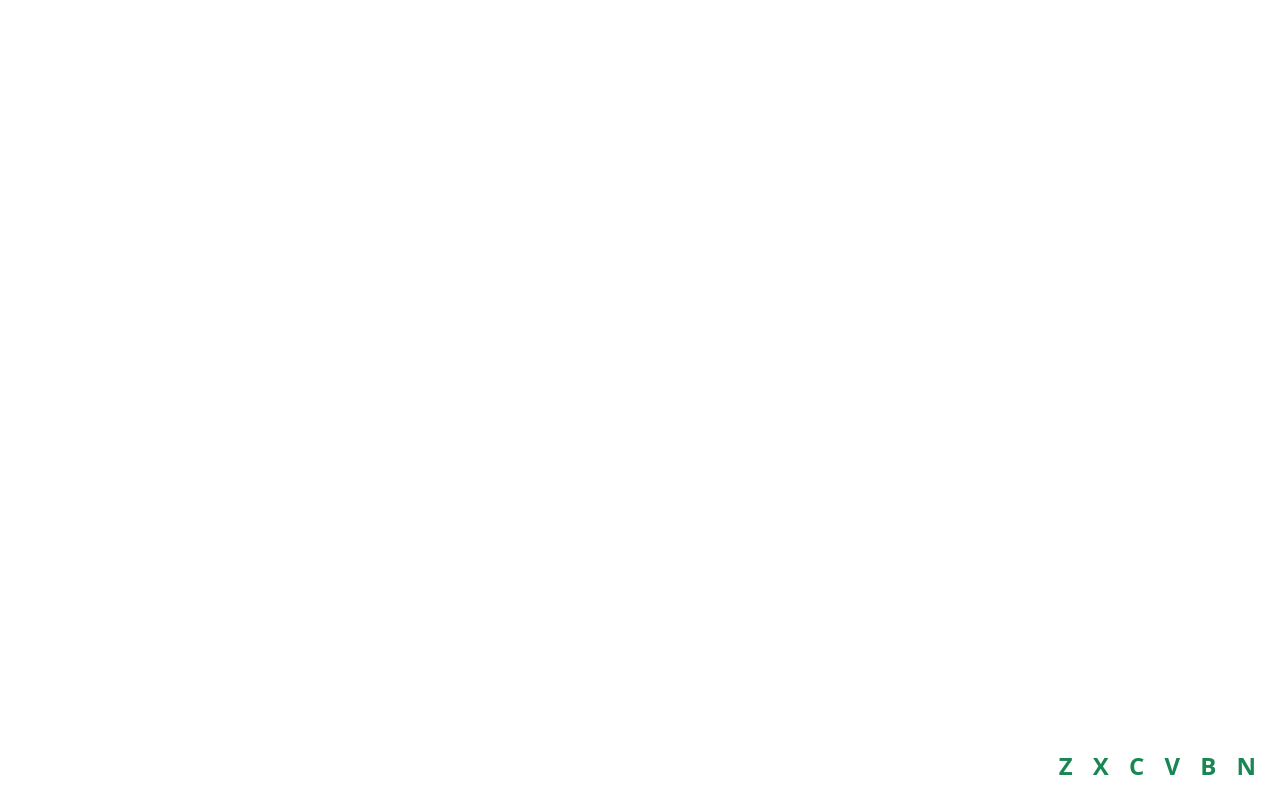
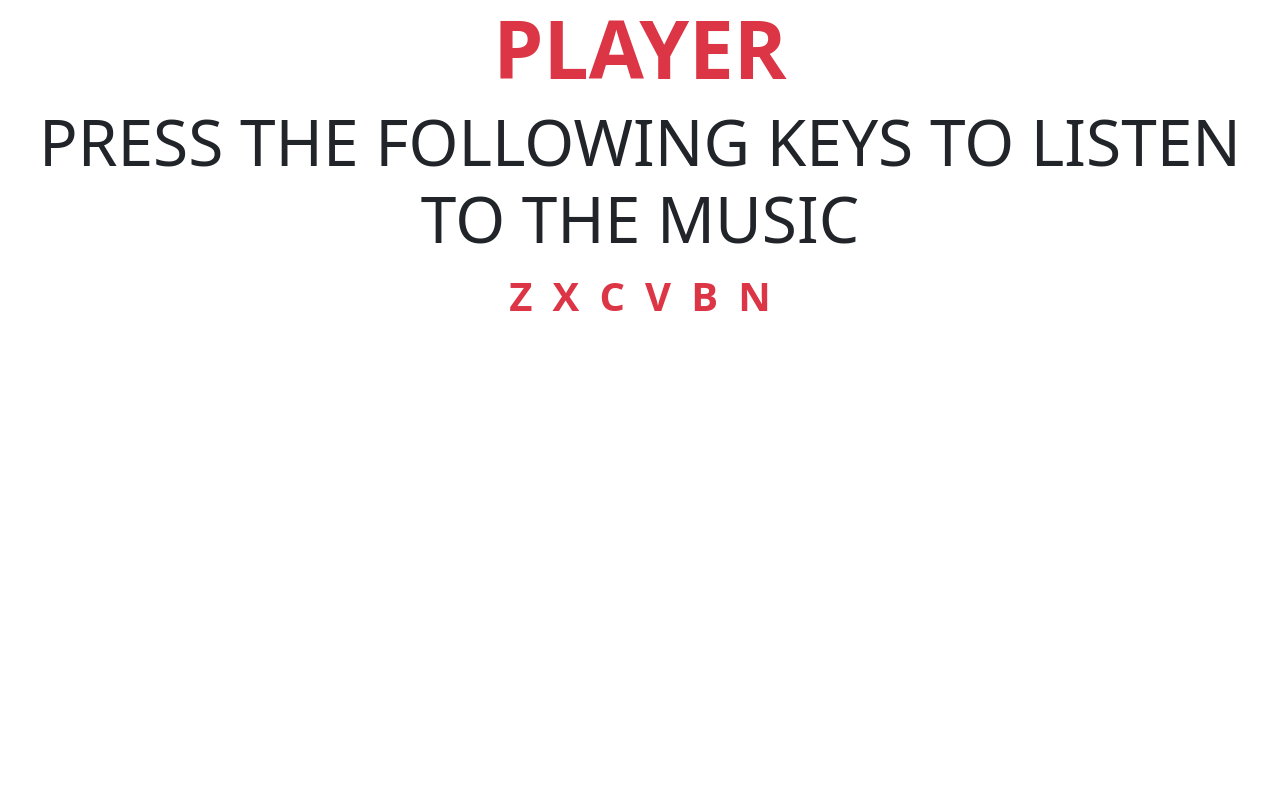
Before and after one commit to Ando707/AudioPlayer, a plain HTML site: page index.html in a window 1280 px wide. Drawn offline with nearby package versions, Linux system fonts and the light colour scheme.

Commit message:
Added instruction how to use player

```diff
--- a/index.html
+++ b/index.html
@@ -8,17 +8,22 @@
     <link rel="stylesheet" href="./style.css">
 </head>
 <body>
+    <div class="text-center">
+        <h1 class="display-1 fw-bold text-danger">PLAYER</h1>
+        <h3 class="display-3">PRESS THE FOLLOWING KEYS TO LISTEN TO THE MUSIC</h3>
+        <div>
+            <span class="text-danger fs-1 fw-semibold px-2">Z</span>
+            <span class="text-danger fs-1 fw-semibold px-2">X</span>
+            <span class="text-danger fs-1 fw-semibold px-2">C</span>
+            <span class="text-danger fs-1 fw-semibold px-2">V</span>
+            <span class="text-danger fs-1 fw-semibold px-2">B</span>
+            <span class="text-danger fs-1 fw-semibold px-2">N</span>
+        </div>
+    </div>
 
     <div class="play-list position-absolute bottom-0 start-0 m-3">
     </div>
-    <div class="play-list position-absolute bottom-0 end-0 m-3">
-        <span class="text-success fs-4 fw-semibold px-2">Z</span>
-        <span class="text-success fs-4 fw-semibold px-2">X</span>
-        <span class="text-success fs-4 fw-semibold px-2">C</span>
-        <span class="text-success fs-4 fw-semibold px-2">V</span>
-        <span class="text-success fs-4 fw-semibold px-2">B</span>
-        <span class="text-success fs-4 fw-semibold px-2">N</span>
-    </div>
+
     <script src="./script.js"></script>
     <script src="https://cdn.jsdelivr.net/npm/bootstrap@5.2.0/dist/js/bootstrap.bundle.min.js" integrity="sha384-A3rJD856KowSb7dwlZdYEkO39Gagi7vIsF0jrRAoQmDKKtQBHUuLZ9AsSv4jD4Xa" crossorigin="anonymous"></script>
 </body>
```
